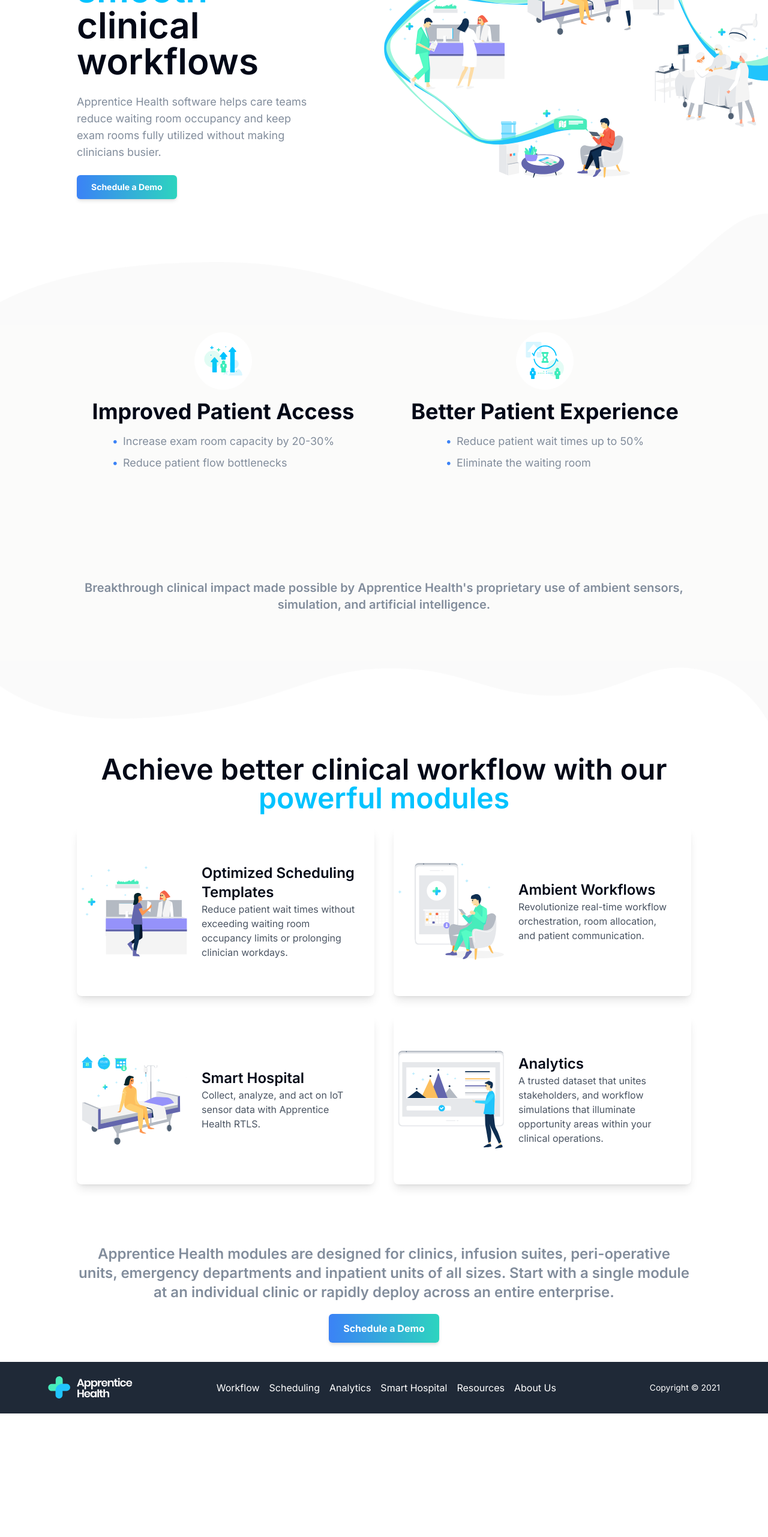
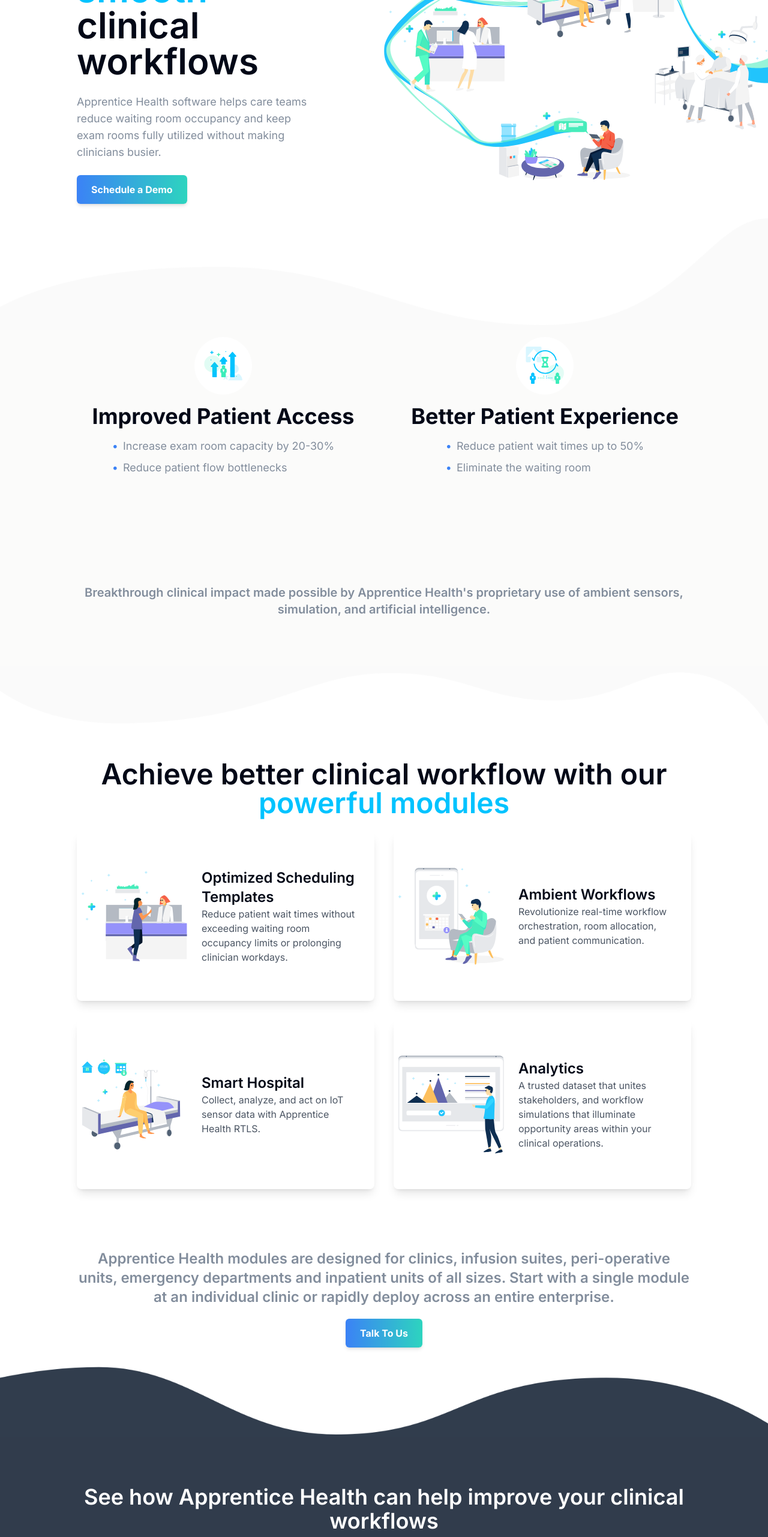
Before and after one commit to Priyanshu9898/Apprentice-Health, a Next.js app: page / in a window 1280 px wide. Shown: the part 234-2797 px from the top of the page at 60% size. Before the commit the page ends 2591 px from the top, so only its background shows below. Built offline with nearby package versions, Linux system fonts and the light colour scheme.

Commit message:
Complete Home page is created

```diff
--- a/app/page.tsx
+++ b/app/page.tsx
@@ -1,6 +1,7 @@
 import BenefitsSection from "@/components/Home/BenefitsSection";
 import CardsSection from "@/components/Home/CardsSection";
 import HeroSection from "@/components/Home/HeroSection";
+import ImproveSection from "@/components/Home/ImproveSection";
 import { Button } from "@/components/ui/button";
 import React from "react";
 
@@ -10,7 +11,7 @@
       <HeroSection />
       <BenefitsSection />
       <CardsSection />
-
+      <ImproveSection />
     </>
   );
 };
--- a/components/Home/CardsSection.tsx
+++ b/components/Home/CardsSection.tsx
@@ -130,7 +130,7 @@
           initial="initial"
           className={`inline-block ${buttonStyle}`}
         >
-          Schedule a Demo
+          Talk To Us
         </motion.button>
       </motion.div>
     </div>
--- a/components/Home/HeroSection.tsx
+++ b/components/Home/HeroSection.tsx
@@ -93,14 +93,16 @@
             occupancy and keep exam rooms fully utilized without making
             clinicians busier.
           </motion.p>
-          <motion.div
-            variants={buttonVariants}
-            whileHover="hover"
-            initial="initial"
-            className="w-full inline-block"
-          >
-            <Button className={buttonStyle}>Schedule a Demo</Button>
-          </motion.div>
+
+        <motion.button
+          variants={buttonVariants}
+          whileHover="hover"
+          initial="initial"
+          className={`inline-block ${buttonStyle}`}
+        >
+          Schedule a Demo
+        </motion.button>
+
         </motion.div>
 
         {/* Hero Image Section */}
--- /dev/null
+++ b/components/Home/ImproveSection.tsx
@@ -0,0 +1,70 @@
+"use client";
+
+import { motion } from "framer-motion";
+import Image from "next/image";
+import React from "react";
+
+const ImproveSection = () => {
+  const buttonVariants = {
+    hover: {
+      scale: 1.05,
+      transition: {
+        duration: 0.2,
+        ease: "easeInOut",
+      },
+      transformOrigin: "center",
+    },
+
+    initial: {
+      scale: 1,
+    },
+  };
+
+  const buttonStyle = `
+  bg-gradient-to-r from-blue-500 to-teal-400 text-white font-bold py-3 px-6 rounded-md
+  hover:from-teal-400 hover:to-blue-500 shadow-md
+  transform transition-transform duration-200 ease-in-out
+  transform-origin:center
+`;
+  return (
+    <div>
+      <Image
+        src={"/assets/images/divider-footer.png"}
+        alt="Line1"
+        width={900}
+        height={300}
+        className="w-full h-full"
+      />
+      <div className="section w-full bg-[#313c4c] ">
+        <div className="text-center">
+          <motion.div
+            className="py-20 opacity-0"
+            initial={{ opacity: 0, y: 50 }}
+            whileInView={{ opacity: 1, y: 0 }}
+            transition={{ duration: 0.4, delay: 0.1 }}
+          >
+            <p className="text-4xl text-white  px-4 md:px-10 lg:px-24 font-semibold">
+              See how Apprentice Health can help improve your clinical workflows
+            </p>
+
+            {/* <p className="text-lg mt-6 text-white  px-4 md:px-10 lg:px-24 font-semibold">
+            Improve your workflow with Apprentice Health
+            </p> */}
+            <motion.div className="mt-10 flex w-full items-center justify-center">
+              <motion.button
+                variants={buttonVariants}
+                whileHover="hover"
+                initial="initial"
+                className={`inline-block ${buttonStyle}`}
+              >
+                Schedule a Demo
+              </motion.button>
+            </motion.div>
+          </motion.div>
+        </div>
+      </div>
+    </div>
+  );
+};
+
+export default ImproveSection;
--- a/components/shared/AnimatedCard.tsx
+++ b/components/shared/AnimatedCard.tsx
@@ -45,6 +45,7 @@
         initial="hidden"
         variants={variants}
         whileHover={{ scale: 1.05 }}
+        transition={{duration: 0.4, type: "spring"}}
         className="flex flex-row h-full lg:h-[282px] px-2 items-center bg-white rounded-lg shadow-lg overflow-hidden mx-auto mb-6 md:mb-0"
       >
         <div className="flex-shrink-0">
--- a/components/shared/Footer.tsx
+++ b/components/shared/Footer.tsx
@@ -14,11 +14,14 @@
 
   return (
     <motion.footer
-      className="bg-gray-800 text-white py-6"
+      className="bg-[#313c4c] text-white py-6"
       initial={{ opacity: 0, y: 50 }}
       animate={{ opacity: 1, y: 0 }}
       transition={{ duration: 0.5 }}
     >
+      <div className="hidden md:block lg:px-48 md:px-2 mb-4">
+        <hr></hr>
+      </div>
       <div className="max-w-6xl mx-auto px-4 flex items-center flex-row justify-between">
         <Link href={"/"}>
           <Image
@@ -32,37 +35,49 @@
         <nav className="flex flex-col md:flex-row justify-center mb-4 md:mb-0">
           <Link
             href="/workflow"
-            className={`js-menu-link mr-4 hover:text-blue-300 hover-link ${isActive("/workflow") && "active"}`}
+            className={`js-menu-link mr-4 hover:text-blue-300 hover-link ${
+              isActive("/workflow") && "active"
+            }`}
           >
             Workflow
           </Link>
           <Link
             href="/scheduling"
-            className={`js-menu-link mr-4 hover:text-blue-300 hover-link ${isActive("/scheduling") && "active"}`}
+            className={`js-menu-link mr-4 hover:text-blue-300 hover-link ${
+              isActive("/scheduling") && "active"
+            }`}
           >
             Scheduling
           </Link>
           <Link
             href="/analytics"
-            className={`js-menu-link mr-4 hover:text-blue-300 hover-link ${isActive("/analytics") && "active"}`}
+            className={`js-menu-link mr-4 hover:text-blue-300 hover-link ${
+              isActive("/analytics") && "active"
+            }`}
           >
             Analytics
           </Link>
           <Link
             href="/smartHospital"
-            className={`js-menu-link mr-4 hover:text-blue-300 hover-link ${isActive("/smartHospital") && "active"}`}
+            className={`js-menu-link mr-4 hover:text-blue-300 hover-link ${
+              isActive("/smartHospital") && "active"
+            }`}
           >
             Smart Hospital
           </Link>
           <Link
             href="/resources"
-            className={`js-menu-link mr-4 hover:text-blue-300 hover-link ${isActive("/resources") && "active"}`}
+            className={`js-menu-link mr-4 hover:text-blue-300 hover-link ${
+              isActive("/resources") && "active"
+            }`}
           >
             Resources
           </Link>
           <Link
             href="/about"
-            className={`js-menu-link mr-4 hover:text-blue-300 hover-link ${isActive("/about") && "active"}`}
+            className={`js-menu-link mr-4 hover:text-blue-300 hover-link ${
+              isActive("/about") && "active"
+            }`}
           >
             About Us
           </Link>
```
